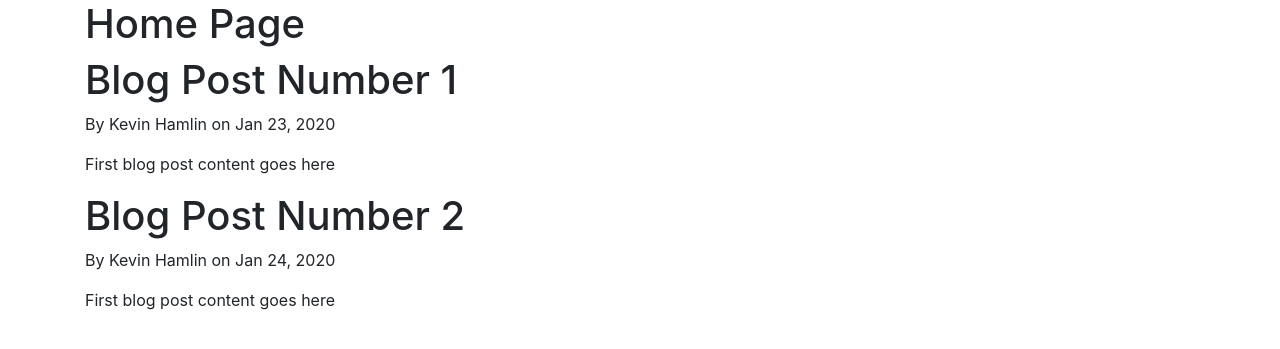
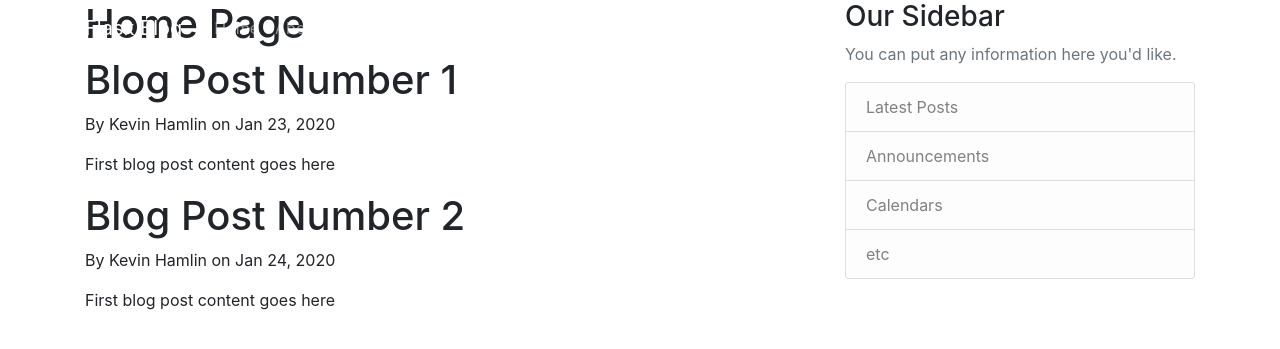
Before and after one commit to kevinhamlin/flask_project, a Flask app: page / in a window 1280 px wide. Shown: the top 349 px of the page. Run offline with Flask 2, Linux system fonts and the light colour scheme; some libraries are stand-ins or nearby versions.

Commit message:
Added boilerplate nav and body Bootstrap html for site layout

```diff
--- a/templates/layout.html
+++ b/templates/layout.html
@@ -15,15 +15,54 @@
     {% endif %}
 </head>
 <body>
+    <header class="site-header">
+      <nav class="navbar navbar-expand-md navbar-dark bg-steel fixed-top">
         <div class="container">
-        {% block content %} {% endblock %}
+          <a class="navbar-brand mr-4" href="/">Flask Blog</a>
+          <button class="navbar-toggler" type="button" data-toggle="collapse" data-target="#navbarToggle" aria-controls="navbarToggle" aria-expanded="false" aria-label="Toggle navigation">
+            <span class="navbar-toggler-icon"></span>
+          </button>
+          <div class="collapse navbar-collapse" id="navbarToggle">
+            <div class="navbar-nav mr-auto">
+              <a class="nav-item nav-link" href="/">Home</a>
+              <a class="nav-item nav-link" href="/about">About</a>
+            </div>
+            <!-- Navbar Right Side -->
+            <div class="navbar-nav">
+              <a class="nav-item nav-link" href="/login">Login</a>
+              <a class="nav-item nav-link" href="/register">Register</a>
+            </div>
+          </div>
+        </div>
+      </nav>
+    </header>
+    <main role="main" class="container">
+      <div class="row">
+        <div class="col-md-8">
+          {% block content %}{% endblock %}
+        </div>
+        <div class="col-md-4">
+          <div class="content-section">
+            <h3>Our Sidebar</h3>
+            <p class='text-muted'>You can put any information here you'd like.
+              <ul class="list-group">
+                <li class="list-group-item list-group-item-light">Latest Posts</li>
+                <li class="list-group-item list-group-item-light">Announcements</li>
+                <li class="list-group-item list-group-item-light">Calendars</li>
+                <li class="list-group-item list-group-item-light">etc</li>
+              </ul>
+            </p>
+          </div>
+        </div>
+      </div>
+    </main>
+
 
     <!-- Optional JavaScript -->
     <!-- jQuery first, then Popper.js, then Bootstrap JS -->
     <script src="https://code.jquery.com/jquery-3.3.1.slim.min.js" integrity="sha384-q8i/X+965DzO0rT7abK41JStQIAqVgRVzpbzo5smXKp4YfRvH+8abtTE1Pi6jizo" crossorigin="anonymous"></script>
     <script src="https://cdnjs.cloudflare.com/ajax/libs/popper.js/1.14.7/umd/popper.min.js" integrity="sha384-UO2eT0CpHqdSJQ6hJty5KVphtPhzWj9WO1clHTMGa3JDZwrnQq4sF86dIHNDz0W1" crossorigin="anonymous"></script>
     <script src="https://stackpath.bootstrapcdn.com/bootstrap/4.3.1/js/bootstrap.min.js" integrity="sha384-JjSmVgyd0p3pXB1rRibZUAYoIIy6OrQ6VrjIEaFf/nJGzIxFDsf4x0xIM+B07jRM" crossorigin="anonymous"></script>
-    </div>
 
 </body>
 </html>
```
Lines whose indentation alone changed are shown as unchanged.
